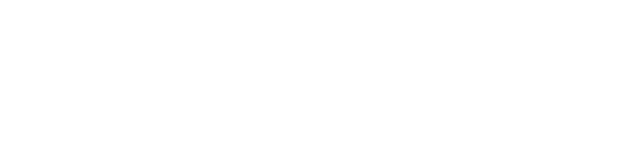
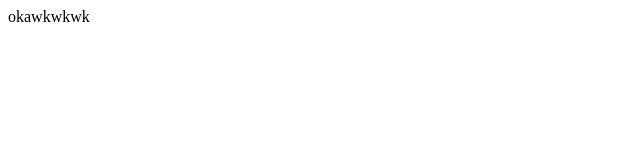
Before and after one commit to mediatechid/mygit, a plain HTML site: page index.html in a window 1280 px wide. Shown: the whole page, without its empty margins (0-640 px from the left). Drawn offline with Linux system fonts and the light colour scheme.

Commit message:
nambah wkwk

```diff
--- a/index.html
+++ b/index.html
@@ -1,6 +1,6 @@
 <html>
     <head></head>
     <body>
-
+        okawkwkwk
     </body>
 </html>
```
